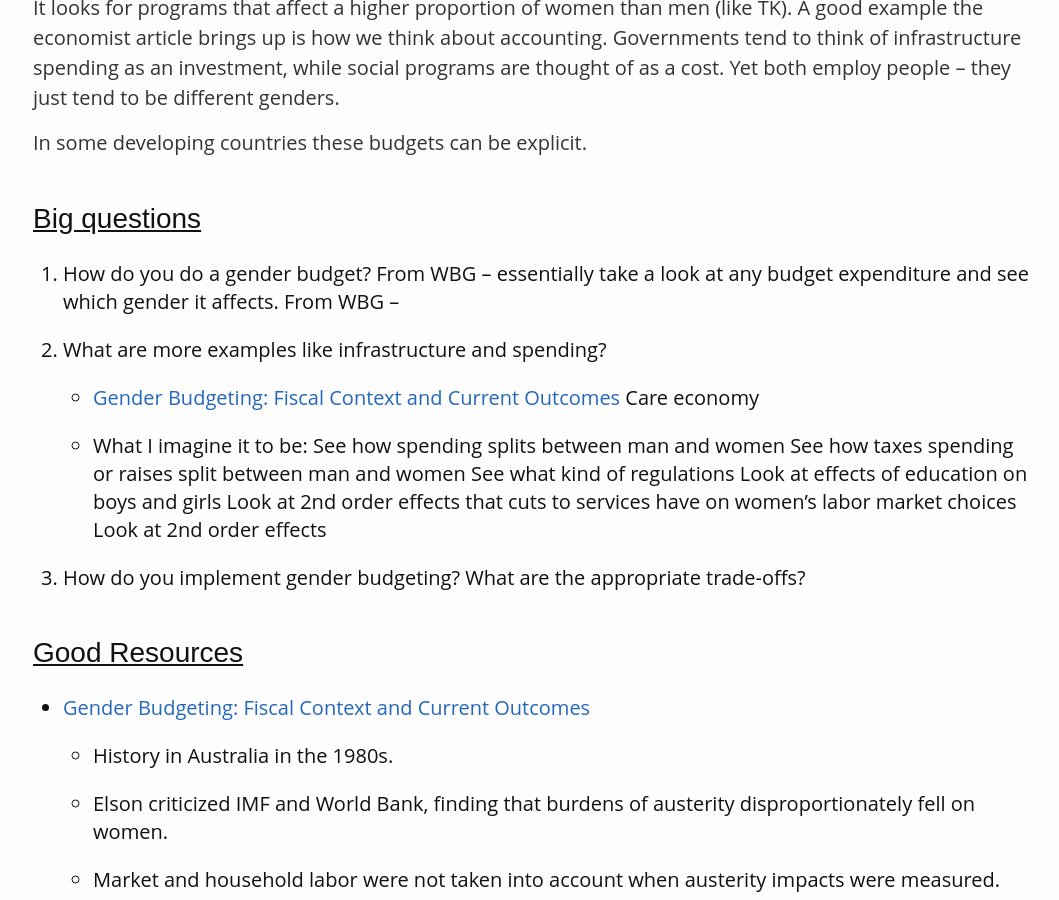
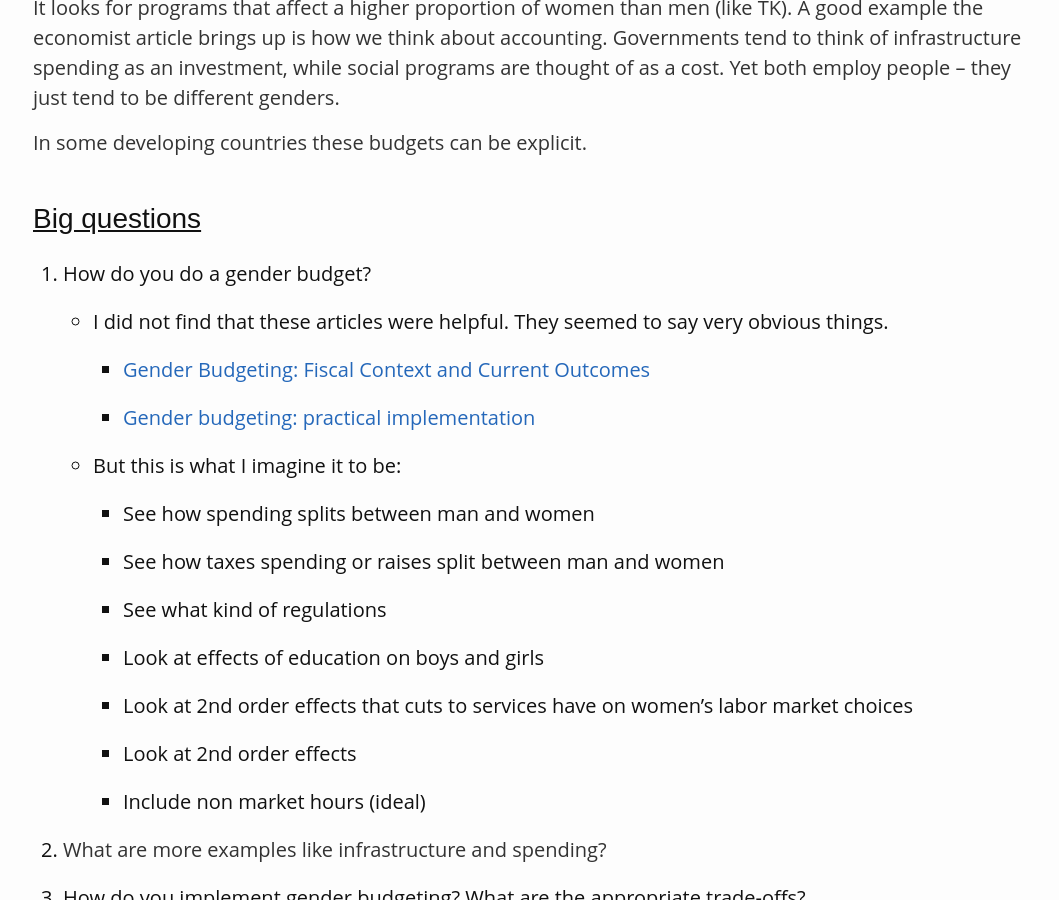
Before and after one commit to qdinhbui2/policy-notebooks, a Jekyll site: the page built from _posts/2017-03-16-gender-based-budgeting.md, in a window 1280 px wide and 900 px high, scrolled down 717 px. Shown: the whole window, without its empty margins (107-1166 px from the left). Built offline with Jekyll 4.4.1, drawn with Linux system fonts in a browser that asks for light colours.

Commit message:
lifecyle

```diff
--- a/_posts/2017-03-16-gender-based-budgeting.md
+++ b/_posts/2017-03-16-gender-based-budgeting.md
@@ -25,18 +25,20 @@ In some developing countries these budgets can be explicit.
 ## Big questions
 
 1. How do you do a gender budget?
-	From WBG -- essentially take a look at any budget expenditure and see which gender it affects.
-	From WBG --
+	* I did not find that these articles were helpful. They seemed to say very obvious things.
+		* [Gender Budgeting: Fiscal Context and Current Outcomes](https://www.imf.org/external/pubs/ft/	wp/2016/wp16149.pdf)
+		* [Gender budgeting: practical implementation](http://www2.unwomen.org/-/media/files/un%20women/grb/resources/gender%20budgeting%20practical%20implementation%20handbook.pdf?vs=1030)
+
+	* But this is what I imagine it to be:
+		* See how spending splits between man and women
+		* See how taxes spending or raises split between man and women
+		* See what kind of regulations
+		* Look at effects of education on boys and girls
+		* Look at 2nd order effects that cuts to services have on women's labor market choices
+		* Look at 2nd order effects
+		* Include non market hours (ideal)
+
 2. What are more examples like infrastructure and spending?
-	* [Gender Budgeting: Fiscal Context and Current Outcomes](https://www.imf.org/external/pubs/ft/	wp/2016/wp16149.pdf)
-		Care economy
-	* What I imagine it to be:
-		See how spending splits between man and women
-		See how taxes spending or raises split between man and women
-		See what kind of regulations
-		Look at effects of education on boys and girls
-		Look at 2nd order effects that cuts to services have on women's labor market choices
-		Look at 2nd order effects
 
 3. How do you implement gender budgeting? What are the appropriate trade-offs?
 
```
Also changed, not shown: _posts/2017-03-15-notes-for-lifecycle-income.md (+5 -0 lines), _posts/2017-03-16-land-value-tax.md (added, +25 -0 lines).
